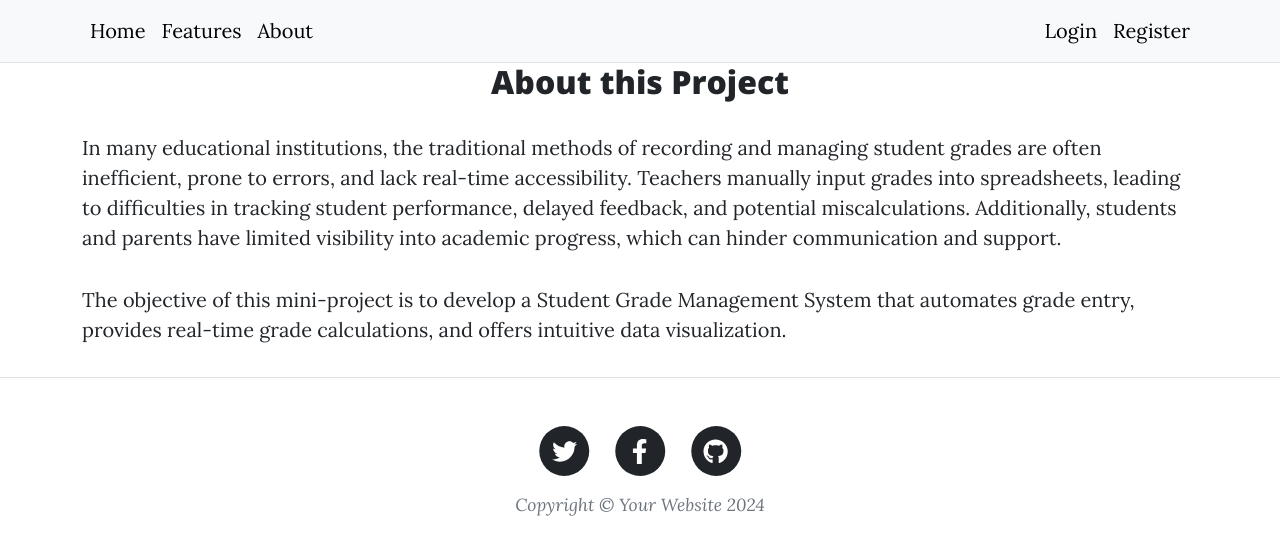
After one commit to Rohit-Rajagopal/Student-Grade-Management-System, a Flask app: page /about in a window 1280 px wide. The commit adds this page. Shown: the top 555 px of the page. Run offline with Flask 3, Linux system fonts and the light colour scheme; some libraries are stand-ins or nearby versions.

Commit message:
added features and about html pages

```diff
--- /dev/null
+++ b/Templates/about.html
@@ -0,0 +1,18 @@
+{% include "header.html" %}
+
+<div class="container">
+    <h2 style="text-align: center">About this Project</h2>
+    <p>
+        In many educational institutions, the traditional methods of recording and managing student grades are often
+        inefficient, prone to errors, and lack real-time accessibility. Teachers manually input grades into
+        spreadsheets, leading to difficulties in tracking student performance, delayed feedback, and potential
+        miscalculations. Additionally, students and parents have limited visibility into academic progress, which can
+        hinder communication and support.
+    </p>
+    <p>
+        The objective of this mini-project is to develop a Student Grade Management System that automates grade entry,
+        provides real-time grade calculations, and offers intuitive data visualization.
+    </p>
+</div>
+
+{% include "footer.html" %}
--- a/Templates/header.html
+++ b/Templates/header.html
@@ -45,9 +45,8 @@
     <div class="container d-flex flex-wrap">
       <ul class="nav me-auto">
         <li class="nav-item"><a href="{{ url_for('home') }}" class="nav-link link-body-emphasis px-2 active" aria-current="page">Home</a></li>
-        <li class="nav-item"><a href="#" class="nav-link link-body-emphasis px-2">Features</a></li>
-        <li class="nav-item"><a href="#" class="nav-link link-body-emphasis px-2">FAQs</a></li>
-        <li class="nav-item"><a href="#" class="nav-link link-body-emphasis px-2">About</a></li>
+        <li class="nav-item"><a href="{{ url_for('features') }}" class="nav-link link-body-emphasis px-2">Features</a></li>
+        <li class="nav-item"><a href="{{ url_for('about') }}" class="nav-link link-body-emphasis px-2">About</a></li>
       </ul>
       <ul class="nav">
         {% if not current_user.is_authenticated %}
--- a/main.py
+++ b/main.py
@@ -375,8 +375,17 @@ def delete_profile():
             db.session.commit()
             return redirect(url_for('home'))
     return render_template('confirm_delete.html')
-# TODO 2: Add hero to index.html
+
+
 # TODO 3: Add features and about html pages
+@app.route('/about')
+def about():
+    return render_template('about.html')
+
+
+@app.route('/features')
+def features():
+    return render_template('features.html')
 # TODO 4: (If possible) Add pre-populated "ADD GRADE" to show_grade
 
 
```
Also changed, not shown: Templates/features.html (added, +24 -0 lines), Templates/index.html (+13 -2 lines).
